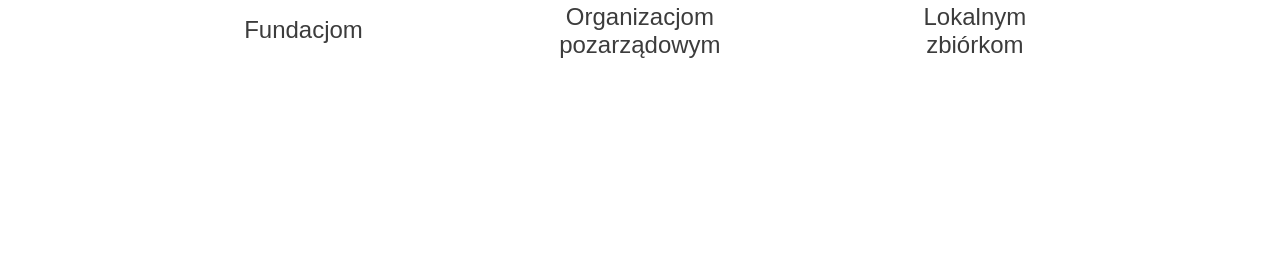
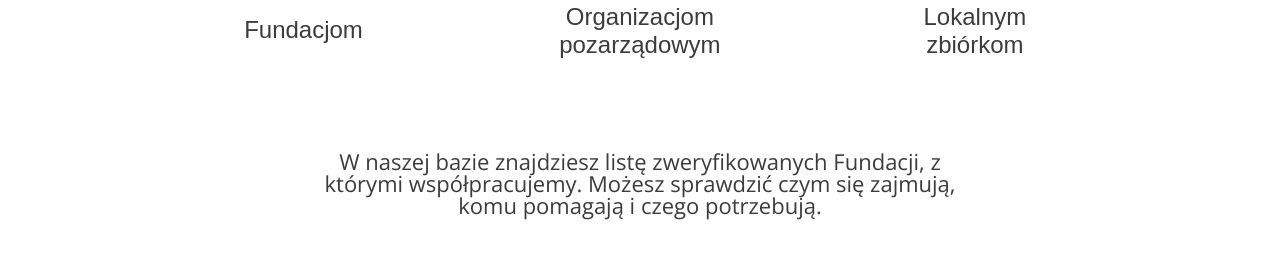
Before and after one commit to Kgiruc/website-oddam, a React (Create React App) app in the folder oddam/: page / in a window 1280 px wide. Shown: the part 3300-3559 px from the top of the page. Before the commit the page ends 3453 px from the top, so only its background shows below. Built offline with nearby package versions, Linux system fonts and the light colour scheme.

Commit message:
changes buttons style

```diff
--- a/oddam/src/components /elements/Help.js
+++ b/oddam/src/components /elements/Help.js
@@ -4,7 +4,7 @@ import Decoration from "../../assets/Decoration.svg"
 
 export default function Help(){
 
-    const [style1, setStyle1] = useState("container__help__carusel__1__hidden");
+    const [style1, setStyle1] = useState("container__help__carusel__1");
     const changeStyle = () => {
         console.log("clicked");
         setStyle1("container__help__carusel__1");
--- a/oddam/src/scss/components-style/help.scss
+++ b/oddam/src/scss/components-style/help.scss
@@ -58,26 +58,25 @@
   margin-left: 127px;
 }
 
-
-.container__help__carusel__1__hidden{
-  visibility: hidden;
-}
-
-.container__help__carusel__1{
-  visibility: visible;
-}
-
-.container__help__carusel__2__hidden{
-  visibility: hidden;
-}
-
-.container__help__carusel__2{
-  visibility: visible;
-}
+.container__help__carusel__1__hidden,
+.container__help__carusel__2__hidden,
 .container__help__carusel__3__hidden{
   visibility: hidden;
 }
 
-.container__help__carusel__3 {
+.container__help__carusel__1,
+.container__help__carusel__2,
+.container__help__carusel__3{
   visibility: visible;
+  display: flex;
+  justify-content: center;
+  span {
+    margin-top: 80px;
+    max-width: 640px;
+    max-height: 94px;
+    text-align: center;
+    color: $color-gray;
+    font-family: $font-base;
+    font-size: 22px;
+  }
 }
```
